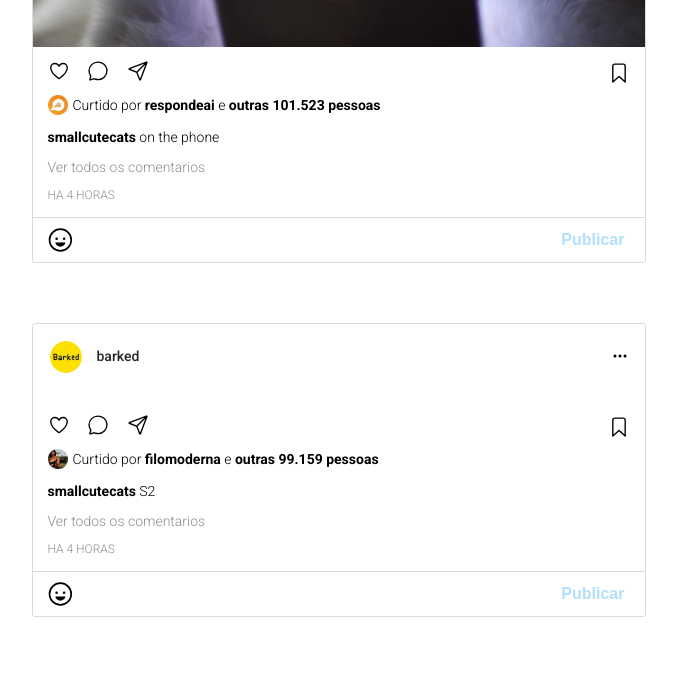
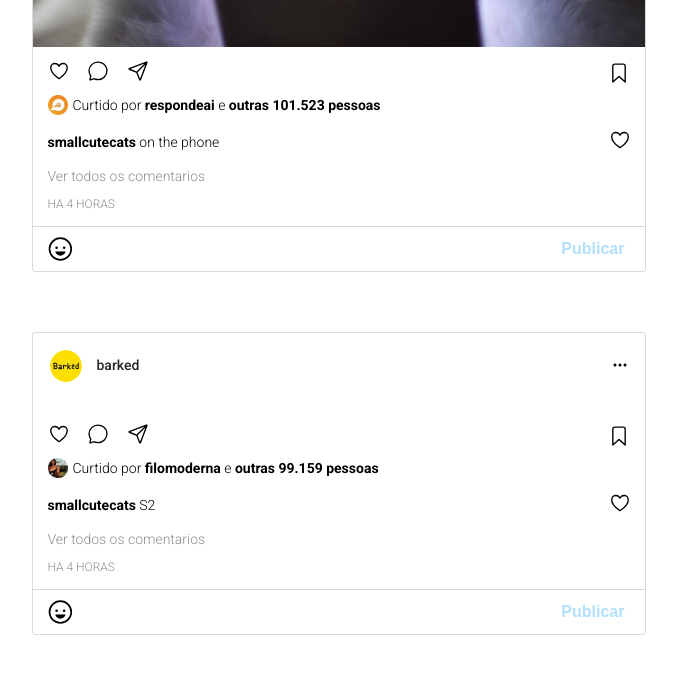
Before and after one commit to Viktorhs/projeto2-instagram, a plain HTML site: page index.html in a window 1280 px wide. Shown: the part 860-1535 px from the top of the page, without its empty margins (141-818 px from the left). Drawn offline with nearby package versions, Linux system fonts and the light colour scheme.

Commit message:
Projeto 2 final

```diff
--- a/index.html
+++ b/index.html
@@ -127,6 +127,9 @@
                         <div class="comments">
                             <div class="comment">
                                 <h5><strong>smallcutecats</strong> on the phone</h5>
+                                <div>
+                                    <ion-icon name="heart-outline" class="interaction-buttons"></ion-icon>
+                                </div>
                             </div>
                             <div class="more-comment">
                                 <h6>Ver todos os comentarios</h6>
@@ -169,6 +172,9 @@
                     <div class="comments">
                         <div class="comment">
                             <h5><strong>smallcutecats</strong> S2</h5>
+                            <div>
+                                <ion-icon name="heart-outline" class="interaction-buttons"></ion-icon>
+                            </div>
                         </div>
                         <div class="more-comment">
                             <h6>Ver todos os comentarios</h6>
@@ -214,6 +220,9 @@
                     <div class="comments">
                         <div class="comment">
                             <h5><strong>smallcutecats</strong> nice video</h5>
+                            <div>
+                                <ion-icon name="heart-outline" class="interaction-buttons"></ion-icon>
+                            </div>
                         </div>
                         <div class="more-comment">
                             <h6>Ver todos os comentarios</h6>
--- a/src/css/style.css
+++ b/src/css/style.css
@@ -419,6 +419,7 @@ video {
 .comment {
     display: flex;
     margin: 0 0 14px 15px;
+    justify-content: space-between;
     align-items: center;
     font-weight: 300;
     font-size: 14px;
```
